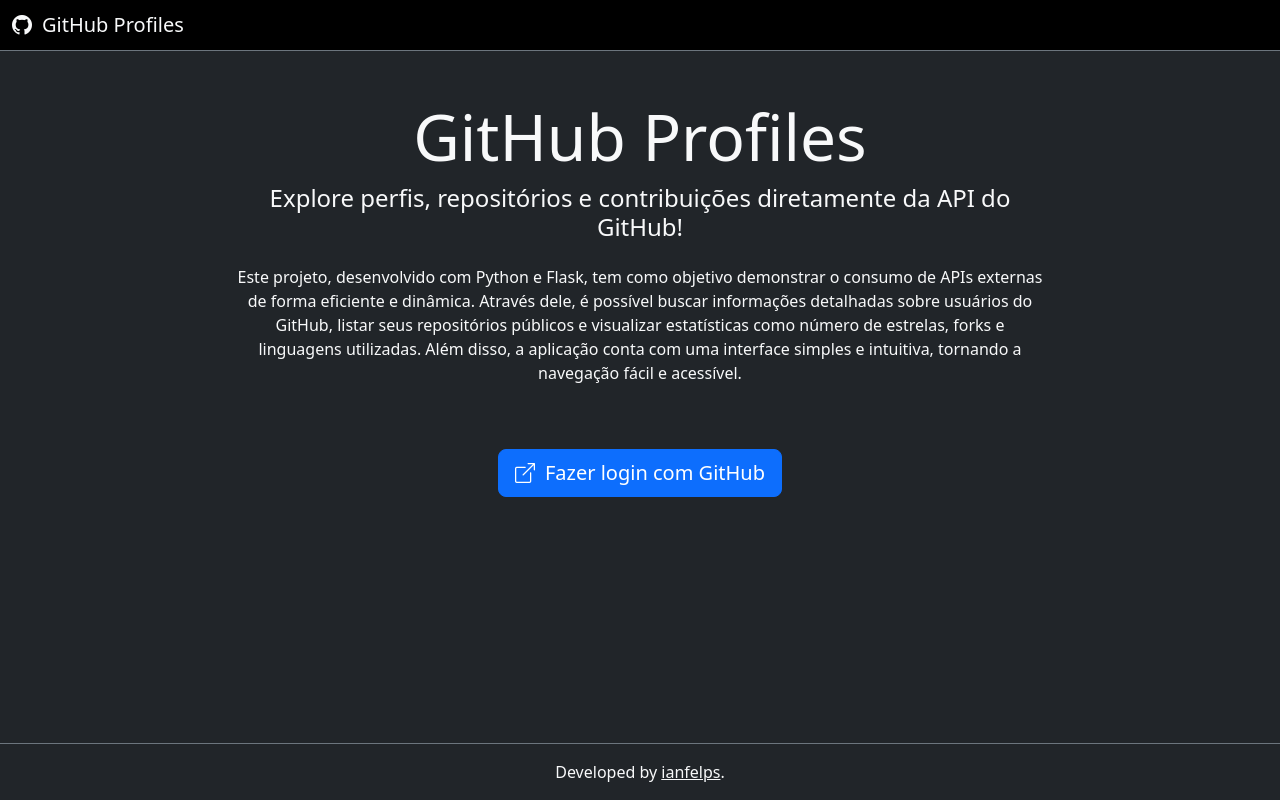
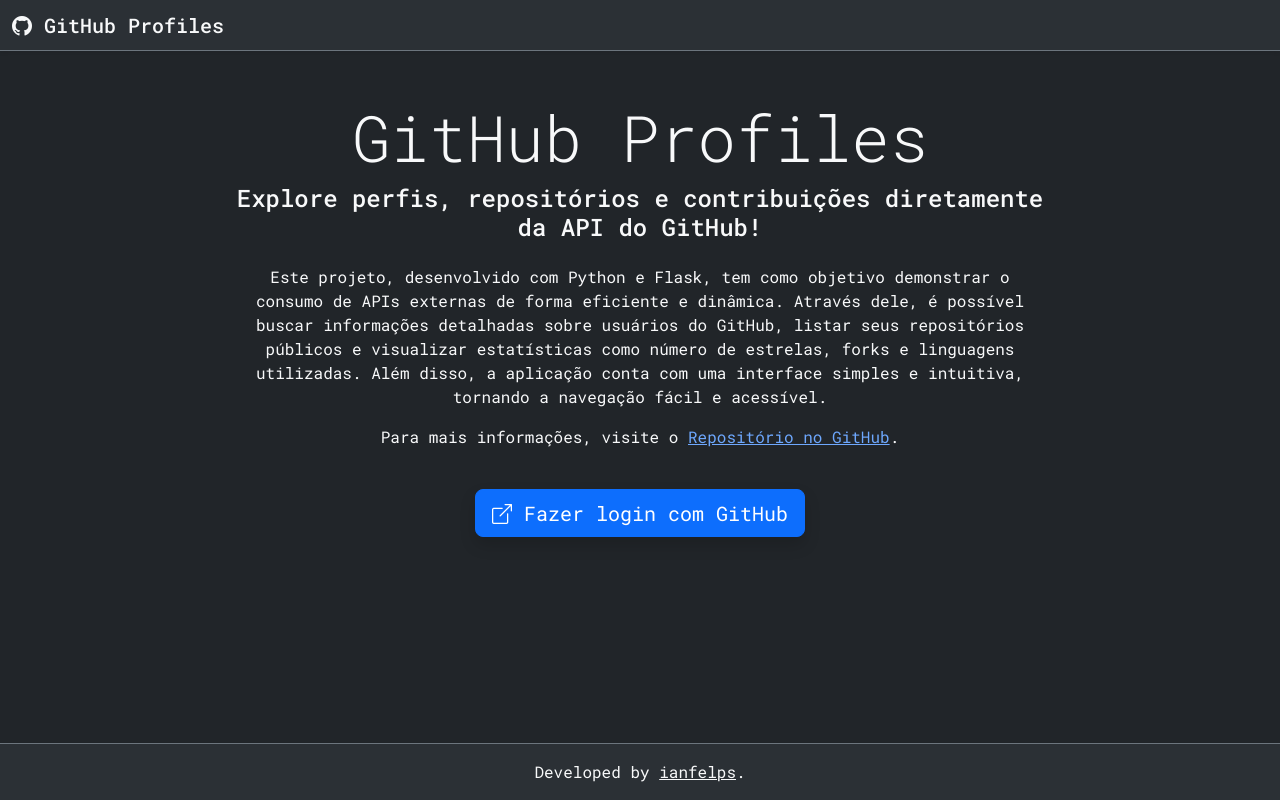
Before and after one commit to ianfelps/github_profiles, a Flask app: page / in a window 1280 px wide. Run offline with Flask 3, Linux system fonts and the light colour scheme.

Commit message:
style and add features

```diff
--- a/routes.py
+++ b/routes.py
@@ -3,29 +3,23 @@
 
 from app import *
 
-# @app.route("/", methods=["GET", "POST"])
-# def homePage():
-#     if request.method == "POST":
-#         return render_template("profile.html", username=request.form.get("username"))
-#     else:
-#         return render_template("index.html")
-
+# rota padrão
 @app.route("/")
 def home():
     return render_template("index.html")
 
-# Redireciona para o GitHub para autenticação
+# rota para eedirecionar para autenticação do github
 @app.route("/login")
 def login():
     github_auth_url = f"https://github.com/login/oauth/authorize?client_id={GITHUB_CLIENT_ID}&scope=user repo"
     return redirect(github_auth_url)
 
-# Callback do GitHub (onde receberemos o token)
+# rota para callback do github
 @app.route("/callback")
 def callback():
     code = request.args.get("code")
     if not code:
-        return render_template("callback.html", error="Erro ao autenticar!")
+        return render_template("error.html", error="Erro ao autenticar!")
 
     # Troca o código pelo token de acesso
     token_url = "https://github.com/login/oauth/access_token"
@@ -39,23 +33,50 @@
     token_json = token_response.json()
 
     if "access_token" not in token_json:
-        return render_template("callback.html", error="Erro ao obter token!")
+        return render_template("error.html", error="Erro ao obter token!")
 
     session["github_token"] = token_json["access_token"]
-    return redirect(url_for("profile"))
+    return redirect(url_for("search"))
 
-# Pega informações do usuário autenticado
-@app.route("/profile")
-def profile():
+# rota para pesquisar por usario
+@app.route("/search", methods=["GET", "POST"])
+def search():
     token = session.get("github_token")
     if not token:
         return redirect(url_for("login"))
 
     headers = {"Authorization": f"token {token}"}
-    user_response = requests.get("https://api.github.com/user", headers=headers)
-    user_data = user_response.json()
 
-    return jsonify(user_data)  # Retorna os dados do usuário como JSON
+    if request.method == "POST":
+        username = request.form.get("username")
+        if not username:
+            return render_template("error.html", error="Digite um nome de usuário!")
+
+        # buscar dados do usuário
+        user_response = requests.get(f"https://api.github.com/users/{username}", headers=headers)
+        if user_response.status_code != 200:
+            return render_template("error.html", error="Usuário não encontrado!")
+
+        user_data = user_response.json()
+
+        # buscar repositórios do usuário
+        repos_response = requests.get(f"https://api.github.com/users/{username}/repos", headers=headers)
+        if repos_response.status_code != 200:
+            return render_template("error.html", error="Não foi possível obter os repositórios!")
+
+        repos_data = repos_response.json()
+
+        # buscar linguagens dos repositórios
+        for repo in repos_data:
+            lang_response = requests.get(f"https://api.github.com/repos/{username}/{repo['name']}/languages", headers=headers)
+            if lang_response.status_code == 200:
+                repo["languages"] = list(lang_response.json().keys())  # Lista de linguagens
+            else:
+                repo["languages"] = []
+
+        return render_template("results.html", user=user_data, repos=repos_data)
+
+    return render_template("search.html")
 
 # Logout
 @app.route("/logout")
--- a/static/style.css
+++ b/static/style.css
@@ -1,5 +1,5 @@
 @import url('https://fonts.googleapis.com/css2?family=Roboto+Mono:ital,wght@0,100..700;1,100..700&family=Roboto:wght@300&display=swap');
 
-body {
-    font-family: 'Roboto', sans-serif;
+html, body {
+    font-family: 'Roboto Mono', sans-serif !important;
 }
--- a/templates/callback.html
+++ b/templates/error.html
@@ -6,8 +6,9 @@
         <div class="row text-center">
             {% if error %}
                 <h2 class="text-danger">{{ error }}</h2>
+                <h2><a class="btn btn-primary mt-3" href="/"><i class="bi bi-arrow-left"></i>&ensp;Voltar</a></h2>
             {% else %}
-                <h2 class="text-success">Autenticação bem-sucedida! Redirecionando...</h2>
+                <h2 class="text-success">Sucesso! Redirecionando...</h2>
             {% endif %}
         </div>
     </div>
--- a/templates/index.html
+++ b/templates/index.html
@@ -7,9 +7,10 @@
             <h1 class="display-3">GitHub Profiles</h1>
             <h4>Explore perfis, repositórios e contribuições diretamente da API do GitHub!</h4>
             <p class="mt-3">Este projeto, desenvolvido com Python e Flask, tem como objetivo demonstrar o consumo de APIs externas de forma eficiente e dinâmica. Através dele, é possível buscar informações detalhadas sobre usuários do GitHub, listar seus repositórios públicos e visualizar estatísticas como número de estrelas, forks e linguagens utilizadas. Além disso, a aplicação conta com uma interface simples e intuitiva, tornando a navegação fácil e acessível.</p>
+            <p>Para mais informações, visite o <a href="https://github.com/luan-campos/github-profiles" target="_blank">Repositório no GitHub</a>.</p>
         </div>
-        <div class="row text-center mt-5">
-            <h2><a class=" btn btn-primary btn-lg" href="/login"><i class="bi bi-box-arrow-up-right"></i>&ensp;Fazer login com GitHub</a></h2>
+        <div class="row text-center mt-4">
+            <h2><a class="btn btn-primary btn-lg shadow" href="/login"><i class="bi bi-box-arrow-up-right"></i>&ensp;Fazer login com GitHub</a></h2>
         </div>
     </div>
 {% endblock %}
--- a/templates/layout.html
+++ b/templates/layout.html
@@ -11,16 +11,17 @@
 </head>
 <body class="bg-dark text-light" data-bs-theme="dark">
     <!-- Navbar -->
-    <nav class="navbar bg-black border-bottom border-secondary">
+    <nav class="navbar bg-body-tertiary border-bottom border-secondary shadow-sm">
         <div class="container-fluid">
-            <a class="navbar-brand mb-0 text-light h1" href="/"><i class="bi bi-github"></i>&ensp;GitHub Profiles</a>
+            <a class="navbar-brand mb-0 text-light h1" href="/search"><i class="bi bi-github"></i>&ensp;GitHub Profiles</a>
         </div>
     </nav>
     <!-- Content -->
     {% block content %}{% endblock %}
-    <footer class="bg-dark py-3 fixed-bottom border-top border-secondary text-center">
+    <footer class="bg-body-tertiary py-3 border-top border-secondary text-center shadow-sm fixed-bottom">
         <span>Developed by <a class="link-light" href="https://github.com/ianfelps">ianfelps</a>.</span>
     </footer>
+    <script src="static/script.js"></script>
     <script src="https://cdn.jsdelivr.net/npm/bootstrap@5.3.3/dist/js/bootstrap.bundle.min.js" integrity="sha384-YvpcrYf0tY3lHB60NNkmXc5s9fDVZLESaAA55NDzOxhy9GkcIdslK1eN7N6jIeHz" crossorigin="anonymous"></script>
 </body>
 </html>
--- a/templates/search.html
+++ b/templates/search.html
@@ -8,7 +8,7 @@
         </div>
         <!-- Form -->
         <div class="row mt-3 mx-auto w-75">
-            <form class="input-group" action="/" method="post">
+            <form class="input-group shadow" action="/search" method="post">
                 <input class="form-control" autocomplete="off" autofocus name="username" placeholder="Username" type="text" required>
                 <button class="btn btn-outline-light" type="submit"><i class="bi bi-search"></i></button>
             </form>
```
Also changed, not shown: templates/results.html (added, +73 -0 lines).
